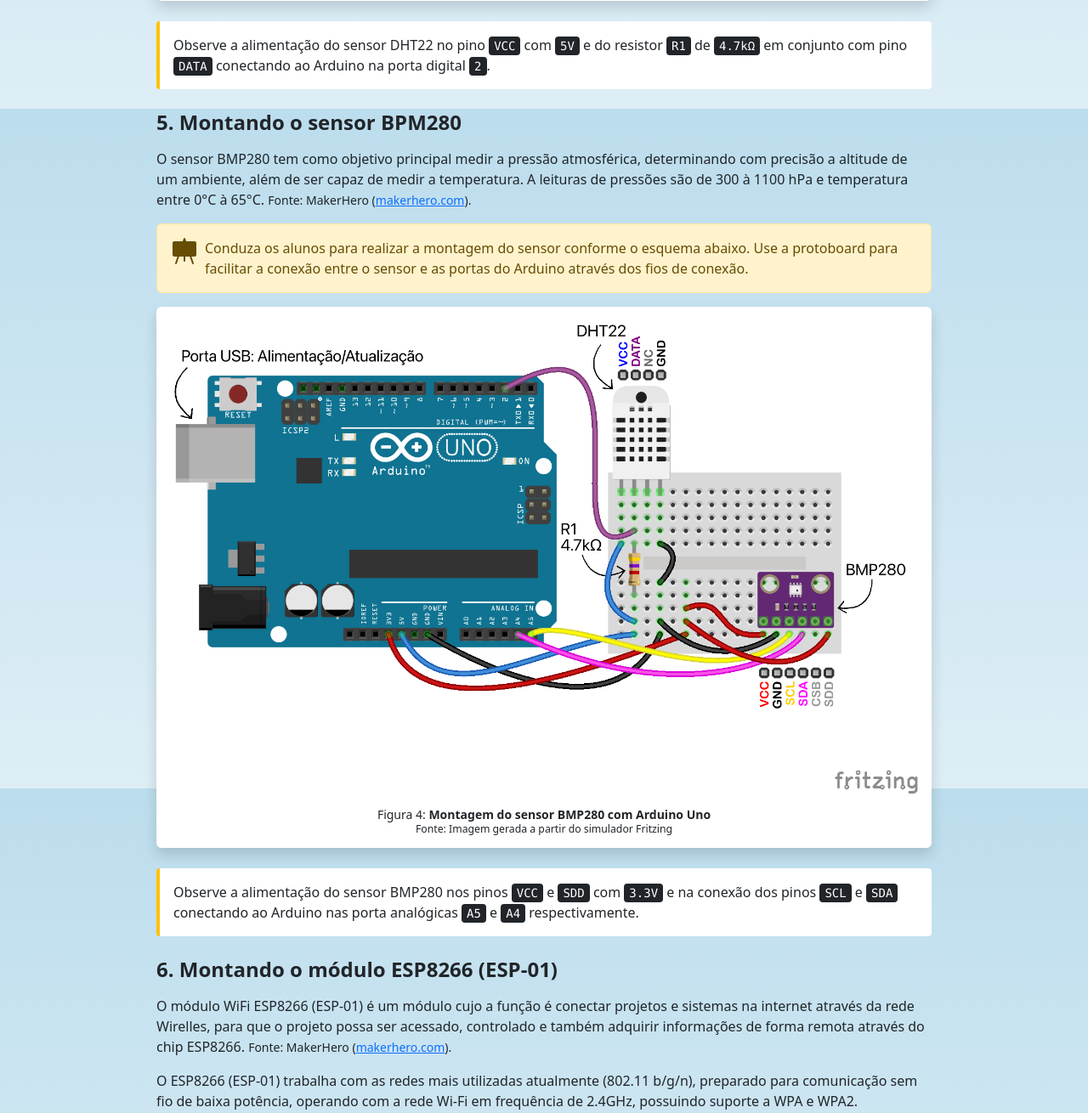
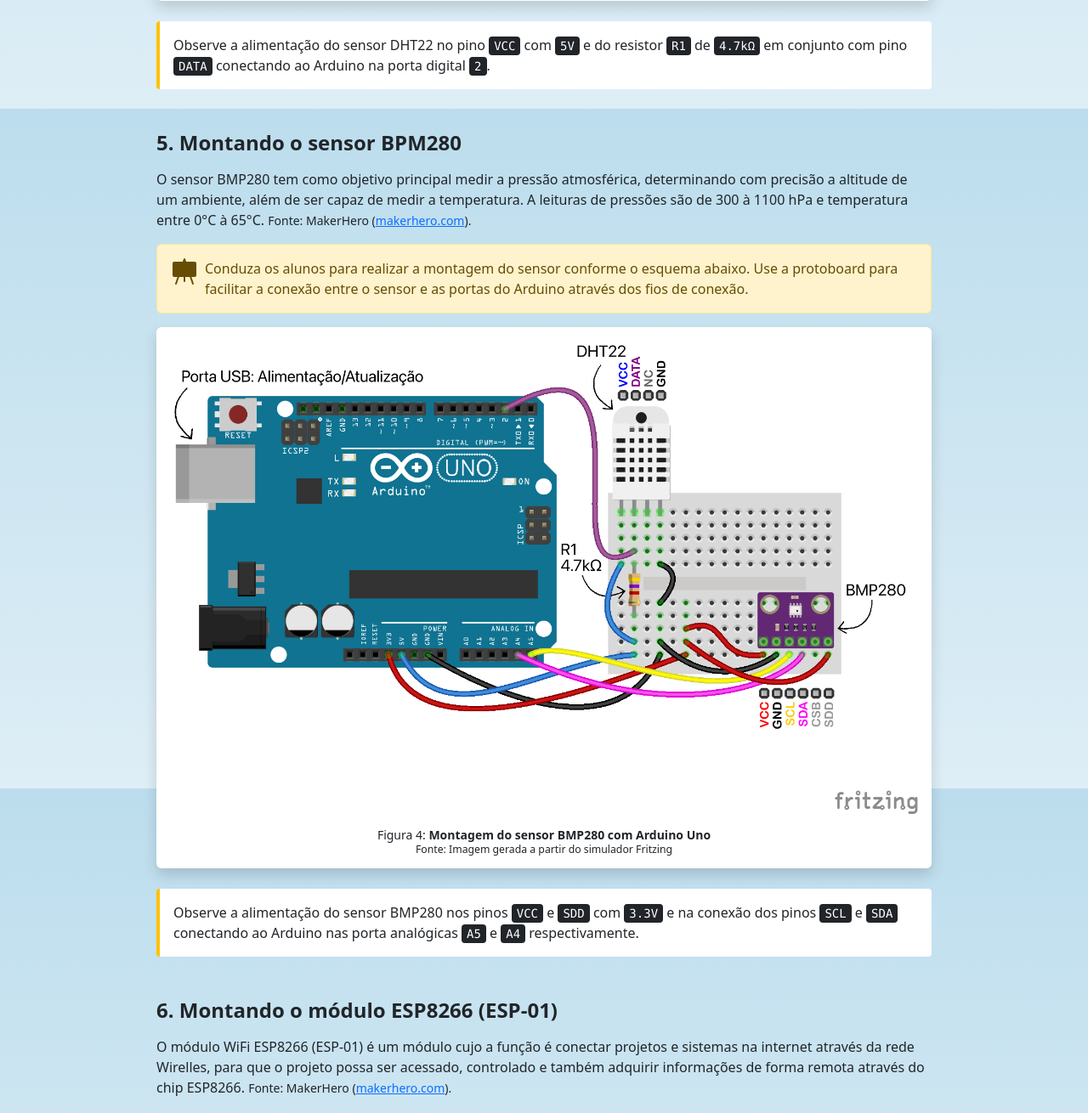
Before and after one commit to kelson-pereira/ifsp-arduino, a Django app: page / in a window 1280 px wide. Shown: the part 4672-5982 px from the top of the page at 85% size. Run offline with Django 5.2, Linux system fonts and the light colour scheme; some libraries are stand-ins or nearby versions.

Commit message:
alterado espaçamento de subtítulos

```diff
--- a/labclima/templates/lab.html
+++ b/labclima/templates/lab.html
@@ -116,7 +116,7 @@
             <p class="card-text fs-6 lh-1 text-center"><small>Figura 3: <strong>Montagem do sensor DHT22 com Arduino Uno</strong><br><small>Fonte: Imagem gerada a partir do simulador Fritzing</small></small></p>
         </div>
     </div>
-    <div class="border-start border-4 border-warning rounded-1 bg-white p-3 ">
+    <div class="border-start border-4 border-warning rounded-1 bg-white p-3 mb-4">
         <span>Observe a alimentação do sensor DHT22 no pino <kbd>VCC</kbd> com <kbd>5V</kbd> e do resistor <kbd>R1</kbd> de <kbd>4.7kΩ</kbd> em conjunto com pino <kbd>DATA</kbd> conectando ao Arduino na porta digital <kbd>2</kbd>.</span>
     </div>
     <p class="fs-4 fw-semibold lh-sm mt-4 mb-3">5. Montando o sensor BPM280</p>
@@ -131,7 +131,7 @@
             <p class="card-text fs-6 lh-1 text-center"><small>Figura 4: <strong>Montagem do sensor BMP280 com Arduino Uno</strong><br><small>Fonte: Imagem gerada a partir do simulador Fritzing</small></small></p>
         </div>
     </div>
-    <div class="border-start border-4 border-warning rounded-1 bg-white p-3 ">
+    <div class="border-start border-4 border-warning rounded-1 bg-white p-3 mb-4">
         <span>Observe a alimentação do sensor BMP280 nos pinos <kbd>VCC</kbd> e <kbd>SDD</kbd> com <kbd>3.3V</kbd> e na conexão dos pinos <kbd>SCL</kbd> e <kbd>SDA</kbd> conectando ao Arduino nas porta analógicas <kbd>A5</kbd> e <kbd>A4</kbd> respectivamente.</span>
     </div>
     <p class="fs-4 fw-semibold lh-sm mt-4 mb-3">6. Montando o módulo ESP8266 (ESP-01)</p>
@@ -147,7 +147,7 @@
             <p class="card-text fs-6 lh-1 text-center"><small>Figura 5: <strong>Montagem do módulo ESP8266 (ESP-01) com Arduino Uno</strong><br><small>Fonte: Imagem gerada a partir do simulador Fritzing</small></small></p>
         </div>
     </div>
-    <div class="border-start border-4 border-warning rounded-1 bg-white p-3 ">
+    <div class="border-start border-4 border-warning rounded-1 bg-white p-3 mb-4">
         <span>Observe a alimentação do módulo ESP8266 (ESP-01) nos pinos <kbd>VCC</kbd> e <kbd>CH_PD</kbd> com <kbd>3.3V</kbd> e a conexão dos pinos <kbd>TX</kbd> e <kbd>RX</kbd> conectando ao Arduino nas porta digitais <kbd>6</kbd> e <kbd>7</kbd> respectivamente.</span>
     </div>
     <p class="fs-4 fw-semibold lh-sm mt-4 mb-3">7. Montando os LEDs</p>
@@ -162,7 +162,7 @@
             <p class="card-text fs-6 lh-1 text-center"><small>Figura 6: <strong>Montagem final da mini estação meteorológica com Arduino Uno</strong><br><small>Fonte: Imagem gerada a partir do simulador Fritzing</small></small></p>
         </div>
     </div>
-    <div class="border-start border-4 border-warning rounded-1 bg-white p-3 ">
+    <div class="border-start border-4 border-warning rounded-1 bg-white p-3 mb-4">
         <span>Observe a alimentação dos LEDSs vermelho e verde nos terminais curtos em <kbd>GND</kbd> e dos terminais longos passando pelos resistors <kbd>R2</kbd> e <kbd>R3</kbd> de <kbd>220Ω</kbd> conectando ao Arduino nas portas digitais <kbd>4</kbd> e <kbd>5</kbd> respectivamente.</span>
     </div>
     <p class="fs-4 fw-semibold lh-sm mt-4 mb-3">8. Programando o Arduino</p>
```
Also changed, not shown: static/imagens/favicon.ico (added).
